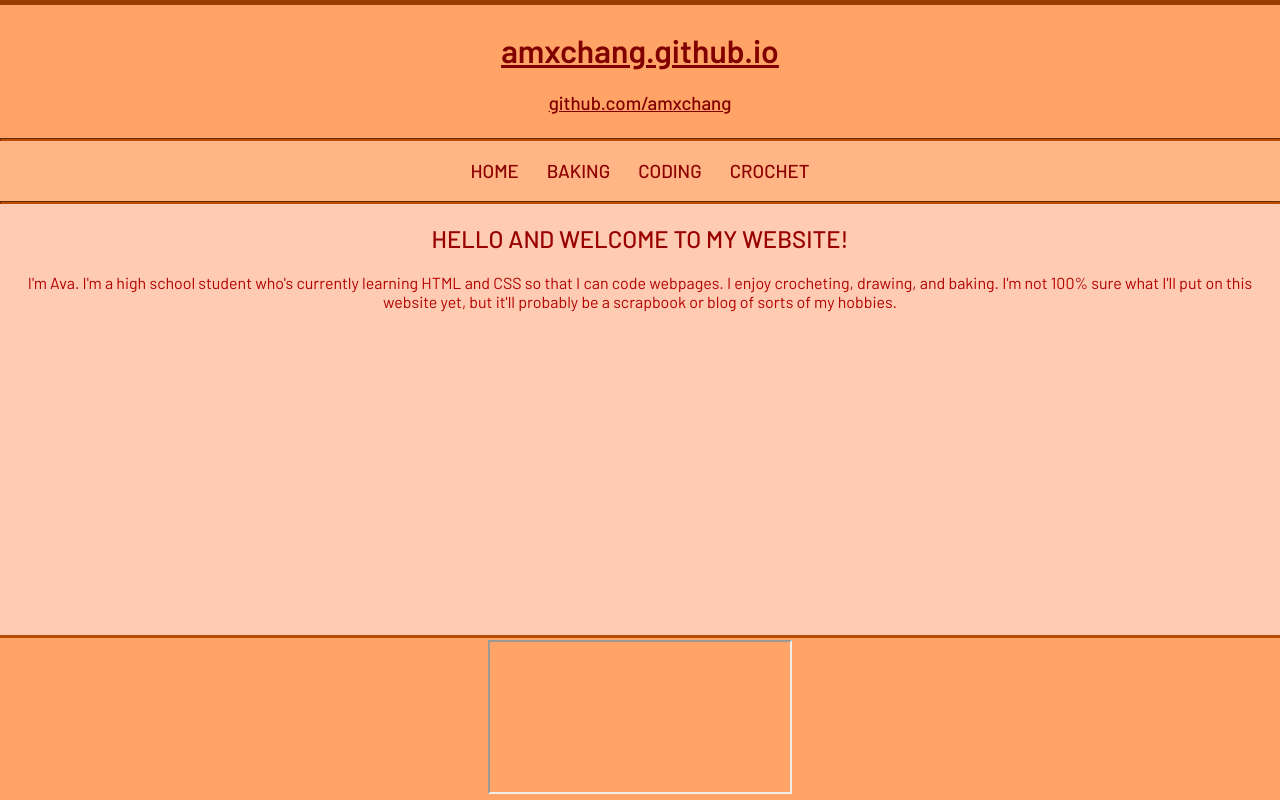
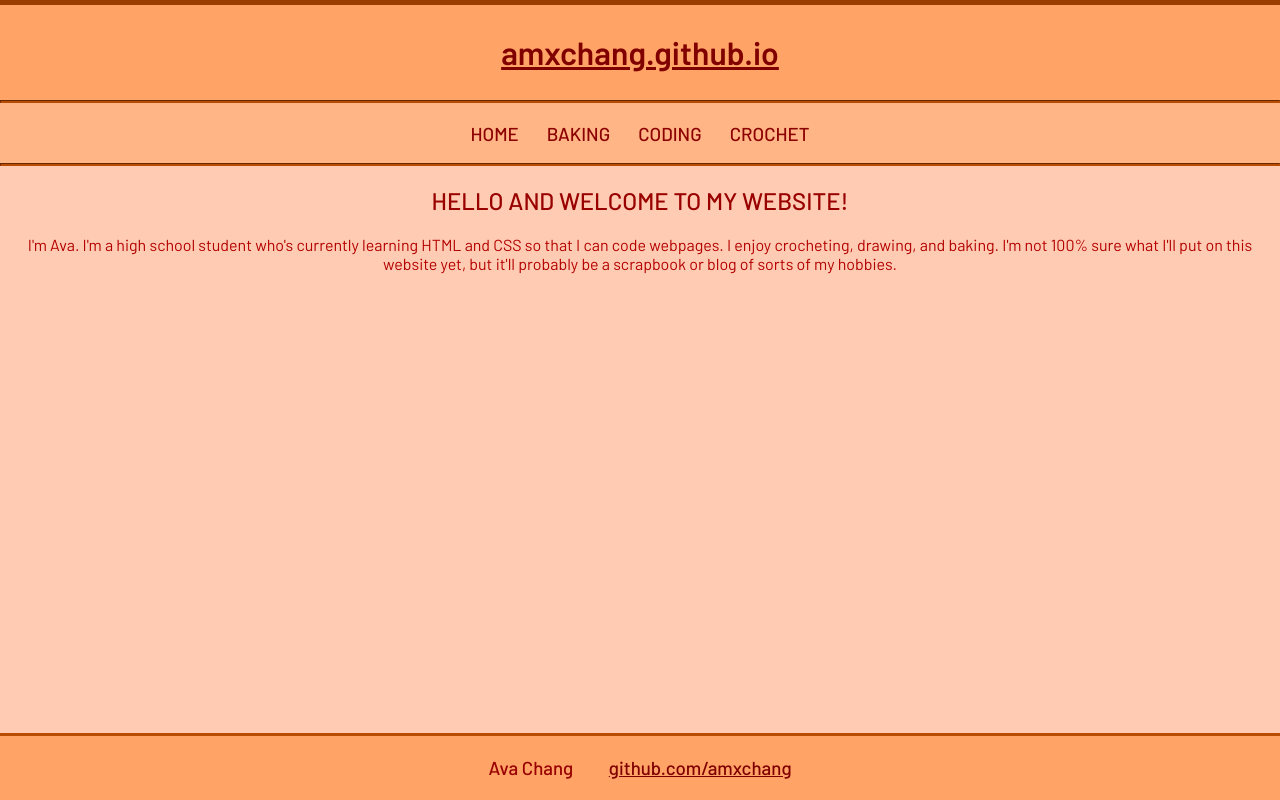
Before and after one commit to avamadethis/amxchang.github.io, a plain HTML site: page index.html in a window 1280 px wide. Drawn offline with Linux system fonts and the light colour scheme.

Commit message:
reverted back, changed location of github link

```diff
--- a/index.html
+++ b/index.html
@@ -44,7 +44,7 @@
       }
 
      .header{
-        padding: 5px;
+        padding: 7px;
         background-color: #ffa366;
 	margin-bottom: -8px;
       }
@@ -70,7 +70,6 @@
   <body>
     <div class = "header">
       <h1  style = "font-family: 'Barlow', sans-serif;"><a href="https://amxchang.github.io" style = " color:#800000"style="text-decoration:none">amxchang.github.io</a></h1>
-      <h3  style = "font-family: 'Barlow', sans-serif;"><a href="https://github.com/amxchang" style = " color:#800000" style="text-decoration:none"target="_blank">github.com/amxchang</a></h3>
     </div>
 
     <div class = "navigation">
@@ -82,7 +81,7 @@
     <p style = "font-family: 'Barlow', sans-serif;" >I'm Ava. I'm a high school student who's currently learning HTML and CSS so that I can code webpages. I enjoy crocheting, drawing, and baking. I'm not 100% sure what I'll put on this website yet, but it'll probably be a scrapbook or blog of sorts of my hobbies.</p>
 
     <div class = "footer">
-	    <iframe src="footer.html"></iframe>
+      <h3  style = "font-family: 'Barlow', sans-serif;">Ava Chang &ensp;&emsp; <a href="https://github.com/amxchang" style = " color:#800000" style="text-decoration:none"target="_blank">github.com/amxchang</a></h3>
     </div>
   </body>
 
```
